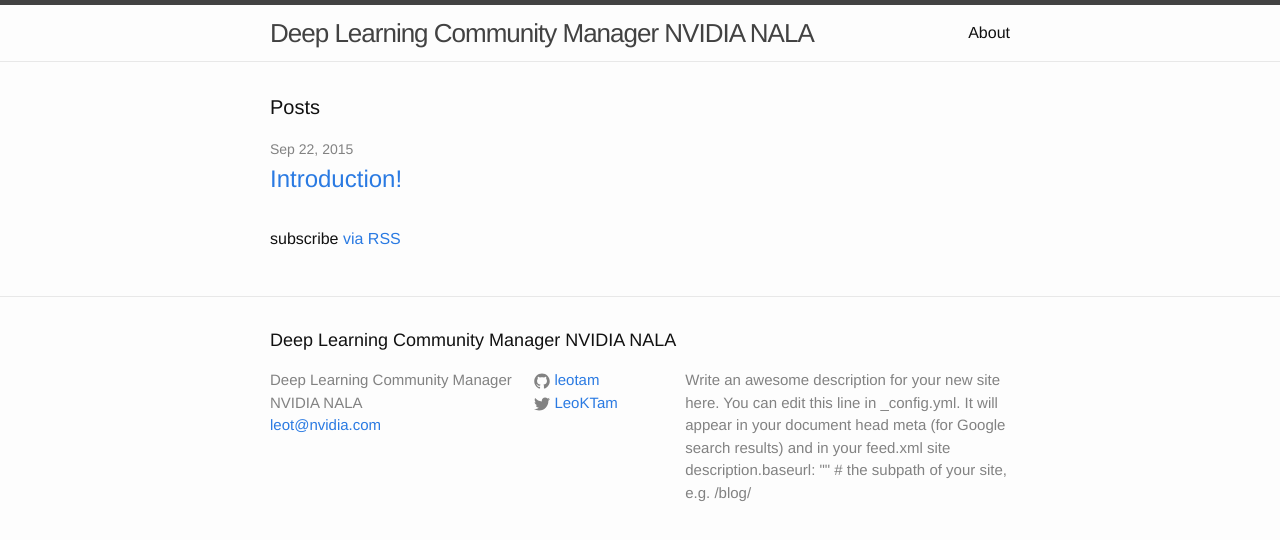
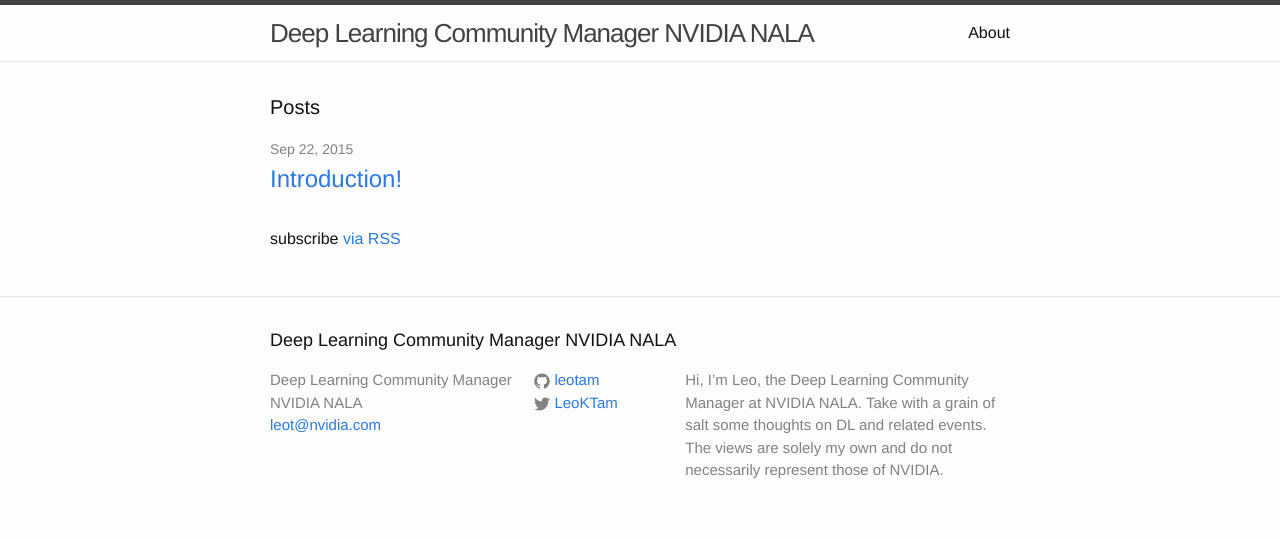
Before and after one commit to leotam/leotam.github.io, a Jekyll site: the page built from index.html, in a window 1280 px wide. Shown: the top 540 px of the page. Built offline with Jekyll 4.4.1, drawn with Linux system fonts in a browser that asks for light colours.

Commit message:
config edit

```diff
--- a/_config.yml
+++ b/_config.yml
@@ -2,9 +2,9 @@
 title: Deep Learning Community Manager NVIDIA NALA
 email: leot@nvidia.com
 description: > # this means to ignore newlines until "baseurl:"
-  Write an awesome description for your new site here. You can edit this
-  line in _config.yml. It will appear in your document head meta (for
-  Google search results) and in your feed.xml site description.baseurl: "" # the subpath of your site, e.g. /blog/
+  Hi, I’m Leo, the Deep Learning Community Manager at NVIDIA NALA.
+  Take with a grain of salt some thoughts on DL and related events.
+  The views are solely my own and do not necessarily represent those of NVIDIA.
 url: "http://leotam.github.io" # the base hostname & protocol for your site
 twitter_username: LeoKTam
 github_username:  leotam
```
